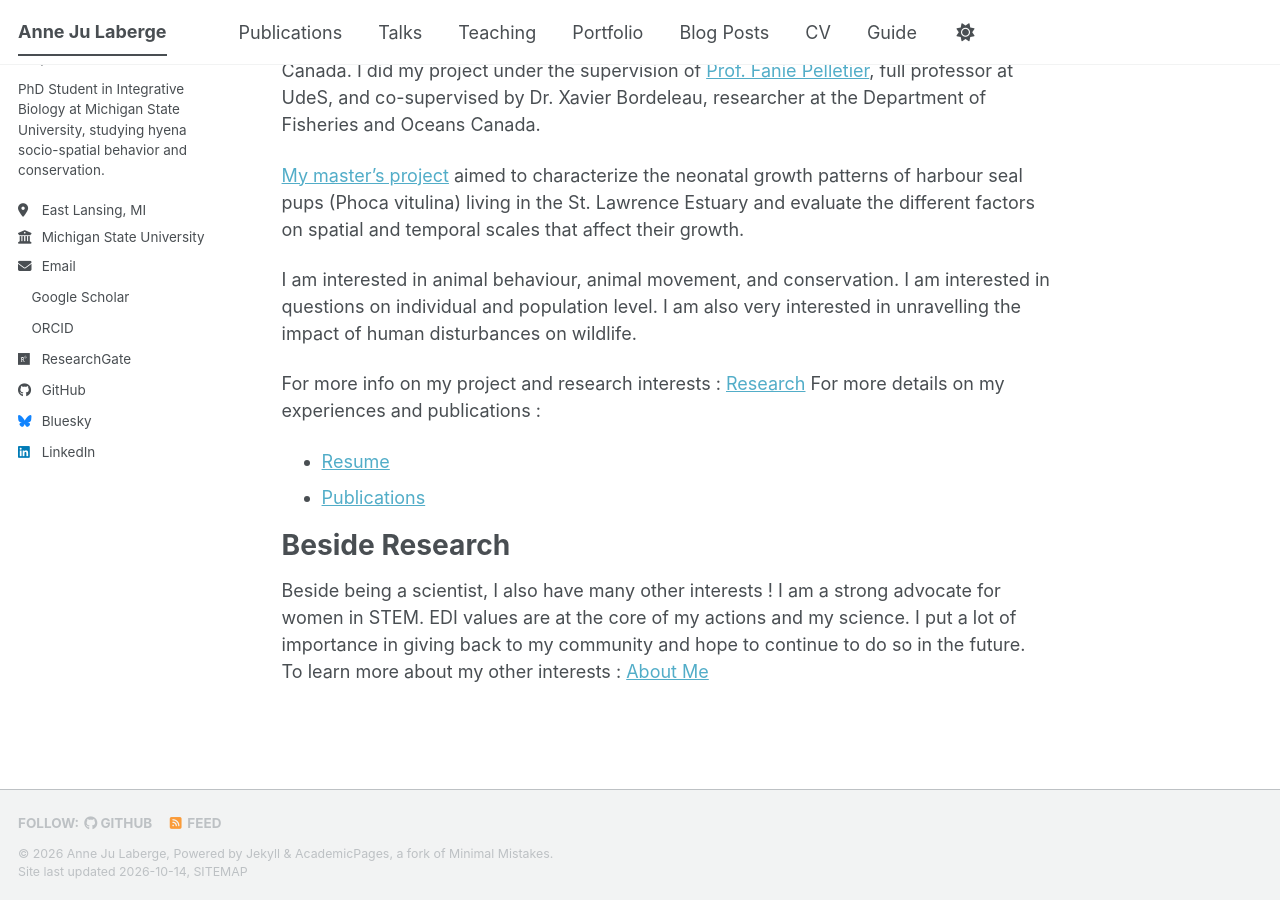
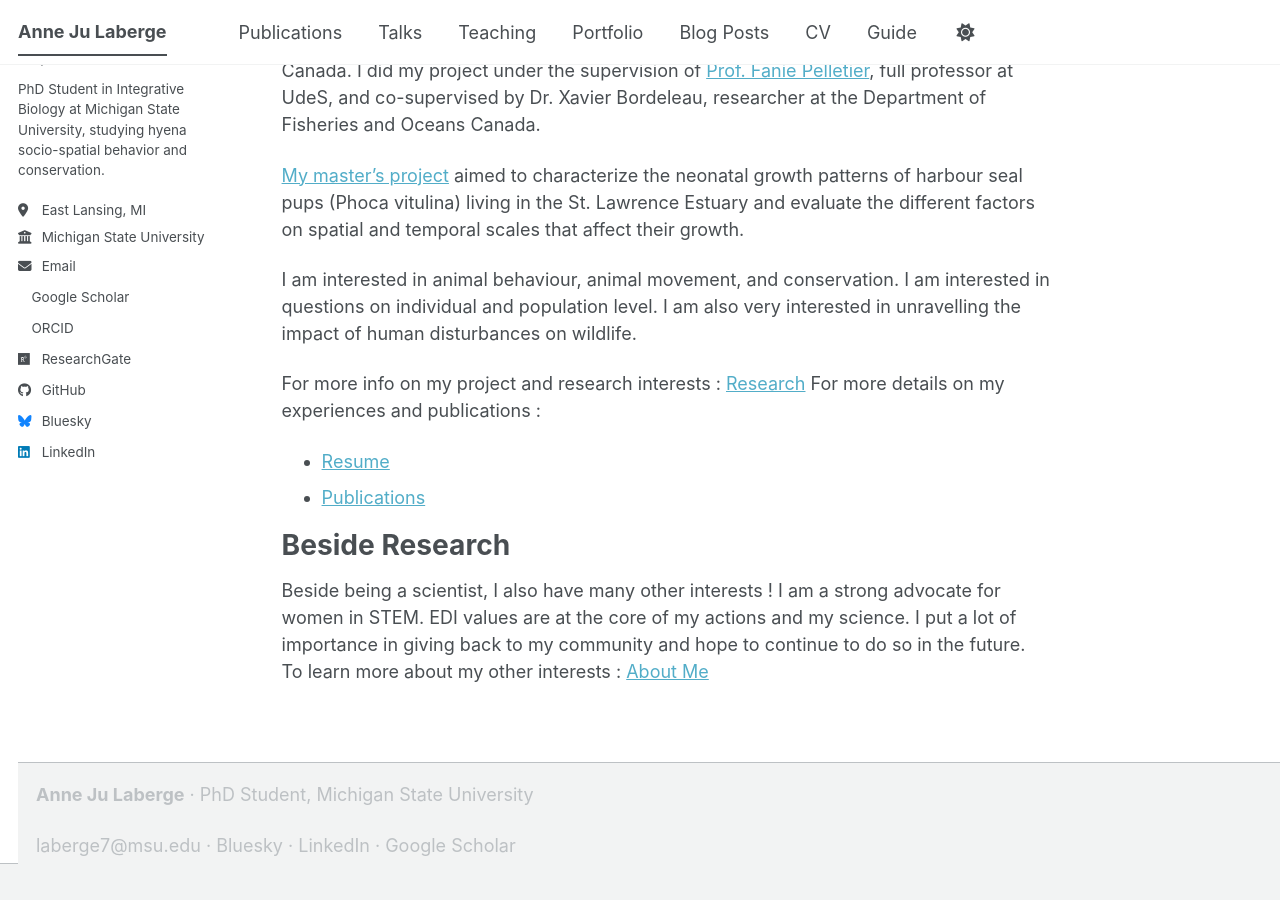
Before and after one commit to AnneJuL/annejul.github.io, a Jekyll site: the page built from _pages/about.md, in a window 1280 px wide and 900 px high, scrolled down 478 px. Built offline with Jekyll 4.4.1, drawn with Linux system fonts in a browser that asks for light colours; a style sheet for code colours, icons or effects is not loaded.

Commit message:
Update footer with personal details and links
Replaced the previous footer content with a new footer structure that includes personal information and links.

```diff
--- a/_includes/footer.html
+++ b/_includes/footer.html
@@ -1,25 +1,11 @@
-{% include base_path %}
-
-{% if site.author.github or site.author.bitbucket or site.atom_feed.hide != true %}
-<div class="page__footer-follow">
-  <ul class="social-icons">
-    {% if site.data.ui-text[site.locale].follow_label %}
-      <li><strong>{{ site.data.ui-text[site.locale].follow_label }}</strong></li>
-    {% endif %}
-    {% if site.author.github %}
-      <li><a href="https://github.com/{{ site.author.github }}"><i class="fab fa-github" aria-hidden="true"></i> GitHub</a></li>
-    {% endif %}
-    {% if site.author.bitbucket %}
-      <li><a href="https://bitbucket.org/{{ site.author.bitbucket }}"><i class="fab fa-bitbucket" aria-hidden="true"></i> Bitbucket</a></li>
-    {% endif %}
-    {% if site.atom_feed.hide != true %}
-    <li><a href="{% if site.atom_feed.path %}{{ site.atom_feed.path }}{% else %}{{ base_path }}/feed.xml{% endif %}"><i class="fa fa-fw fa-rss-square" aria-hidden="true"></i> {{ site.data.ui-text[site.locale].feed_label | default: "Feed" }}</a></li>
-    {% endif %}
-  </ul>
-</div>
-{% endif %}
-
-<div class="page__footer-copyright">
-  &copy; {{ site.time | date: '%Y' }} {{ site.name | default: site.title }}, {{ site.data.ui-text[site.locale].powered_by | default: "Powered by" }} <a href="https://jekyllrb.com" rel="nofollow">Jekyll</a> &amp; <a href="https://github.com/academicpages/academicpages.github.io">AcademicPages</a>, a fork of <a href="https://mademistakes.com/work/minimal-mistakes-jekyll-theme/" rel="nofollow">Minimal Mistakes</a>.<br />
-  Site last updated {{ "now" | date: '%Y-%m-%d' }}, <a href="/sitemap/" style="text-transform: uppercase;">{{ site.data.ui-text[site.locale].site_map | default: "Sitemap" }}</a>
-</div>
+<footer class="page__footer">
+  <div class="page__footer-content">
+    <p><strong>Anne Ju Laberge</strong> · PhD Student, Michigan State University</p>
+    <p>
+      <a href="mailto:laberge7@msu.edu">laberge7@msu.edu</a> ·
+      <a href="https://bsky.app/profile/ajlaberge.bsky.social">Bluesky</a> ·
+      <a href="https://www.linkedin.com/in/anne-ju-laberge-32ba3a204">LinkedIn</a> ·
+      <a href="https://scholar.google.com/citations?user=EOyCP2UAAAAJ&hl=fr">Google Scholar</a>
+    </p>
+  </div>
+</footer>
```
